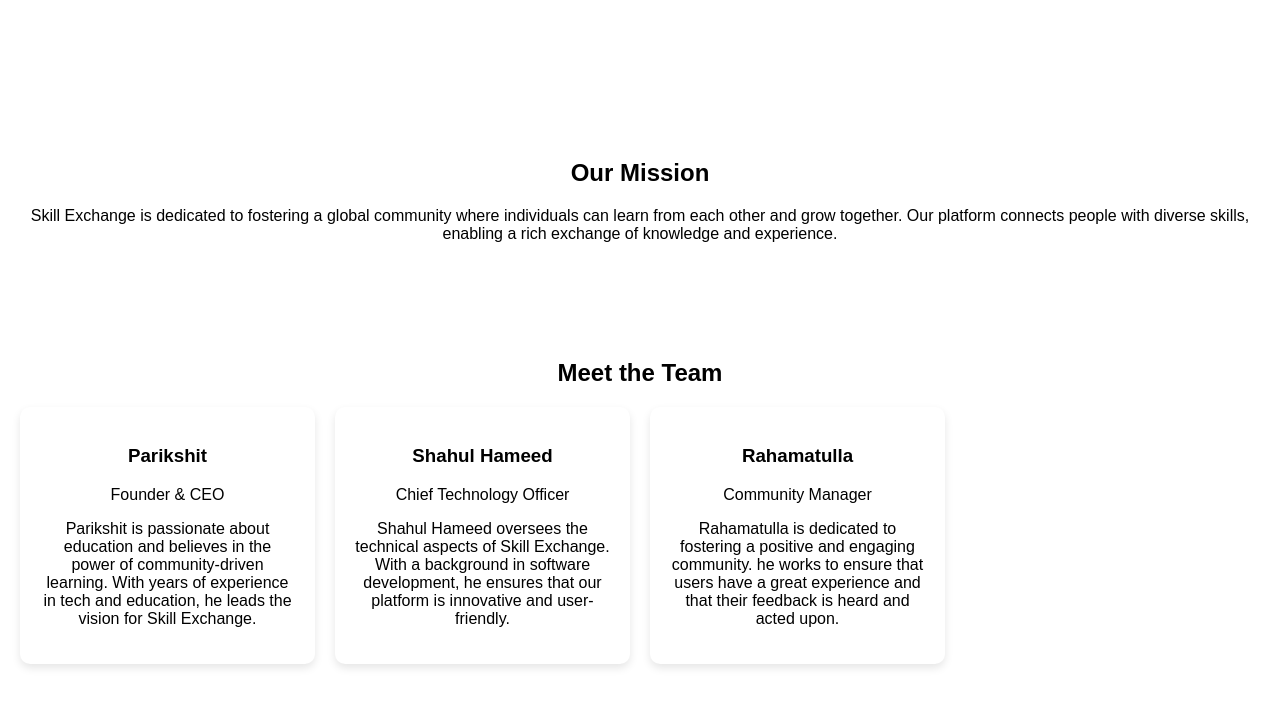
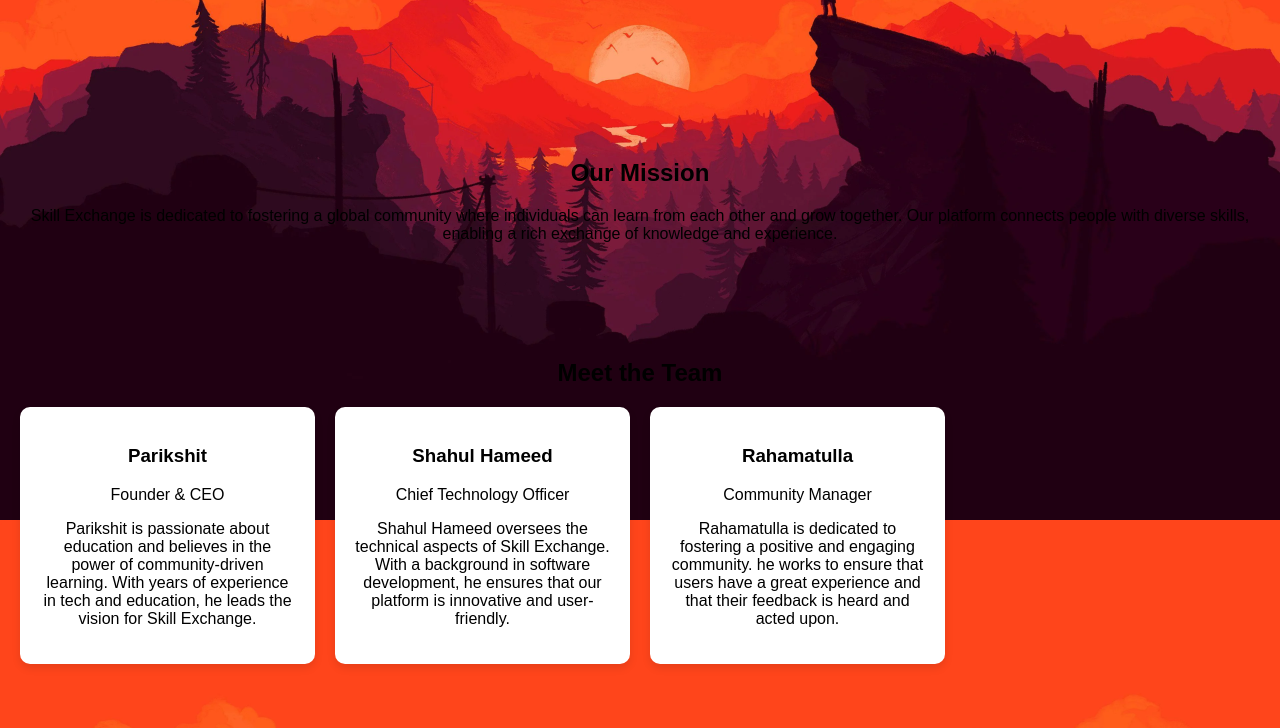
Before and after one commit to shahulhameed-csecore/Knowledge-karma, a plain HTML site: page about us.html in a window 1280 px wide. Shown: the part 280-1008 px from the top of the page. Drawn offline with Linux system fonts and the light colour scheme.

Commit message:
communitycss.css

```diff
--- a/communitycss.css
+++ b/communitycss.css
@@ -1,7 +1,7 @@
 /* General Styling */
 body {
     font-family: 'Arial', sans-serif;
-    background-image: url(../Images1/webthon1.webp);background-repeat: no-repeat;background-size: cover;background-attachment: fixed;
+    background-image: url(webthon1.webp);background-repeat: no-repeat;background-size: cover;background-attachment: fixed;
     margin: 0;
     padding: 0;
 }
```
